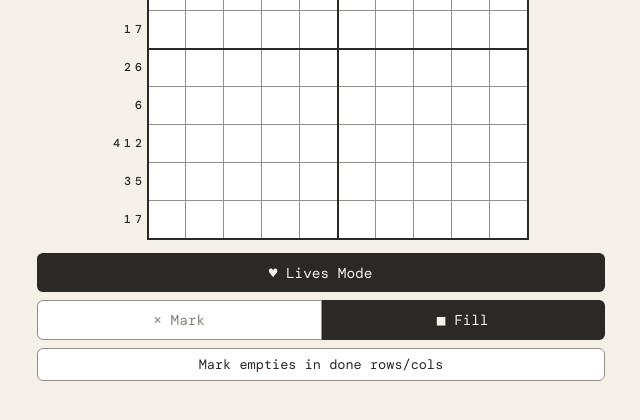
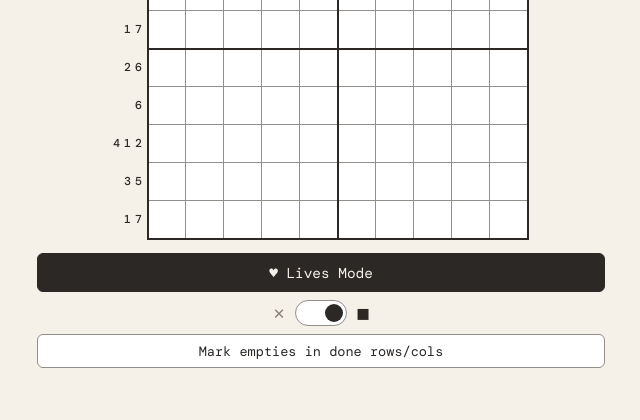
Before and after one commit to Ilosariph/nonogram, a Flask app: page / in a window 1280 px wide. Shown: the part 347-767 px from the top of the page, without its empty margins (319-959 px from the left). Run offline with Flask 3, Linux system fonts and the light colour scheme.

Commit message:
Replace fill/mark buttons with slider-style toggle
Swaps the two-button mode bar for a pill-shaped slider with × (mark)
on the left and ■ (fill) on the right. A circular thumb animates
between sides on toggle. The toggle mechanic and keyboard shortcuts
(f/x) are unchanged.

https://claude.ai/code/session_01CnTLW4UkANLnPdrXM4tgbi

```diff
--- a/templates/index.html
+++ b/templates/index.html
@@ -225,7 +225,50 @@ td.cell.marked::after {
   gap: 0.5rem;
 }
 
-.mode-bar { display: flex; gap: 0; }
+.mode-slider {
+  display: flex;
+  align-items: center;
+  justify-content: center;
+  gap: 0.65rem;
+  cursor: pointer;
+  user-select: none;
+}
+
+.mode-slider .mode-icon {
+  font-size: 1.15rem;
+  line-height: 1;
+  color: var(--ink-light);
+  transition: color 0.2s;
+}
+
+.mode-slider[data-mode="mark"] .mode-icon[data-mode="mark"],
+.mode-slider[data-mode="fill"] .mode-icon[data-mode="fill"] {
+  color: var(--ink);
+}
+
+.mode-slider-track {
+  position: relative;
+  width: 52px;
+  height: 26px;
+  background: var(--cell-bg);
+  border: 1.5px solid var(--grid-line);
+  border-radius: 13px;
+}
+
+.mode-slider-thumb {
+  position: absolute;
+  top: 3px;
+  left: 3px;
+  width: 18px;
+  height: 18px;
+  background: var(--ink);
+  border-radius: 50%;
+  transition: left 0.2s ease;
+}
+
+.mode-slider[data-mode="fill"] .mode-slider-thumb {
+  left: calc(100% - 21px);
+}
 
 .mode-btn {
   flex: 1;
@@ -240,8 +283,7 @@ td.cell.marked::after {
   color: var(--ink-light);
 }
 
-.mode-btn:first-child { border-radius: var(--radius) 0 0 var(--radius); }
-.mode-btn:last-child { border-radius: 0 var(--radius) var(--radius) 0; border-left: none; }
+.mode-btn { border-radius: var(--radius); }
 .mode-btn.active { background: var(--ink); color: var(--bg); border-color: var(--ink); }
 
 .controls-row {
@@ -429,9 +471,12 @@ td.cell.filled.cell-error { animation: cell-flash-red 0.55s ease forwards !impor
   <div class="controls-row">
     <button class="mode-btn active" id="livesModeBtn" style="flex:1; border-radius:var(--radius);">&#9829; Lives Mode</button>
   </div>
-  <div class="mode-bar">
-    <button class="mode-btn" data-mode="mark">&times; Mark</button>
-    <button class="mode-btn active" data-mode="fill">&#9632; Fill</button>
+  <div class="mode-slider" id="modeSlider" data-mode="fill">
+    <span class="mode-icon" data-mode="mark">&#x2715;</span>
+    <div class="mode-slider-track">
+      <div class="mode-slider-thumb"></div>
+    </div>
+    <span class="mode-icon" data-mode="fill">&#9632;</span>
   </div>
   <div class="controls-row">
     <button id="markDoneRowsBtn" style="flex:1">Mark empties in done rows/cols</button>
@@ -483,9 +528,9 @@ td.cell.filled.cell-error { animation: cell-flash-red 0.55s ease forwards !impor
 
   function toggleMode() {
     mode = mode === 'fill' ? 'mark' : 'fill';
-    $$('.mode-btn[data-mode]').forEach(b => b.classList.toggle('active', b.dataset.mode === mode));
+    $('#modeSlider').dataset.mode = mode;
   }
-  $$('.mode-btn[data-mode]').forEach(btn => btn.addEventListener('click', toggleMode));
+  $('#modeSlider').addEventListener('click', toggleMode);
 
   function updateHeartsDisplay() {
     const el = $('#heartsDisplay');
@@ -854,7 +899,7 @@ td.cell.filled.cell-error { animation: cell-flash-red 0.55s ease forwards !impor
 
   function setMode(m) {
     mode = m;
-    $$('.mode-btn[data-mode]').forEach(b => b.classList.toggle('active', b.dataset.mode === mode));
+    $('#modeSlider').dataset.mode = mode;
   }
 
   $('#markDoneRowsBtn').addEventListener('click', () => {
```
